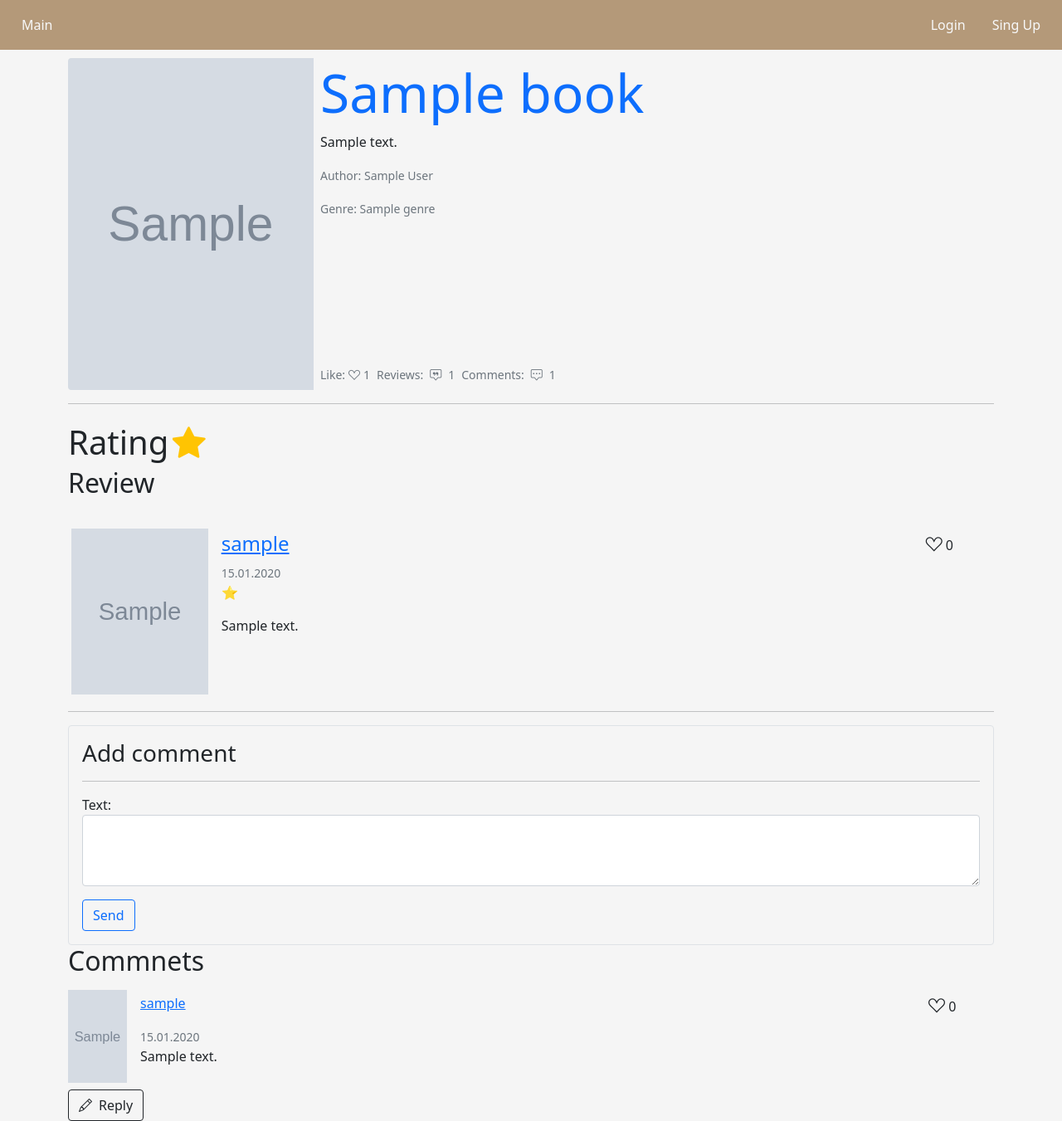
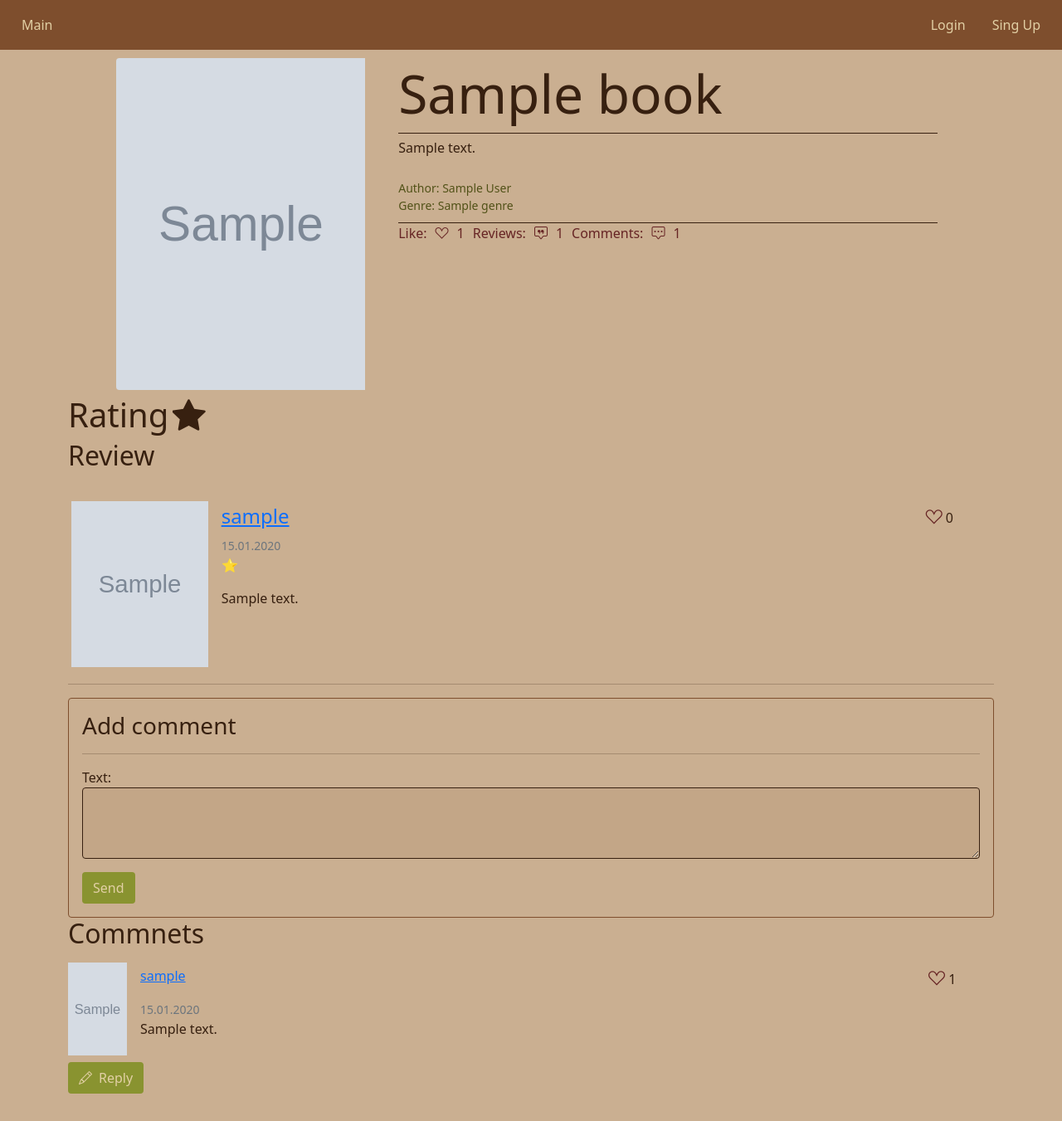
Before and after one commit to malceva-ekaterina/bookshelf, a Django app: page /books/1/ in a window 1280 px wide. Shown: the whole page at 83% size. After the commit the page ends 1318 px from the top, so only its background shows below. Run offline with Django 5.2, Linux system fonts and the light colour scheme; tables that the repository leaves empty hold one stand-in row (values such as "Sample post"); grey boxes marked "Sample" are stand-in pictures; data that the repository does not hold is empty.

Commit message:
Design change

```diff
--- a/accounts/forms.py
+++ b/accounts/forms.py
@@ -7,7 +7,7 @@ class SingUpForm(UserCreationForm):
     def __init__(self, *args, **kwargs):
         super().__init__(*args, **kwargs)
         for field in self.fields.values():
-            existing_classes = field.widget.attrs.get('class', '')
+            existing_classes = field.widget.attrs.get('class', 'form-input')
             field.widget.attrs['class'] = (
                 f'{existing_classes} form-control'
             ).strip()
@@ -19,7 +19,7 @@ class ProfileForm(forms.ModelForm):
     def __init__(self, *args, **kwargs):
         super().__init__(*args, **kwargs)
         for field in self.fields.values():
-            existing_classes = field.widget.attrs.get('class', '')
+            existing_classes = field.widget.attrs.get('class', 'form-input')
             field.widget.attrs['class'] = (
                 f'{existing_classes} form-control'
             ).strip()
@@ -35,7 +35,7 @@ class UserForm(forms.ModelForm):
     def __init__(self, *args, **kwargs):
         super().__init__(*args, **kwargs)
         for field in self.fields.values():
-            existing_classes = field.widget.attrs.get('class', '')
+            existing_classes = field.widget.attrs.get('class', 'form-input')
             field.widget.attrs['class'] = (
                 f'{existing_classes} form-control'
             ).strip()
--- a/bookshelf/settings.py
+++ b/bookshelf/settings.py
@@ -118,7 +118,7 @@ USE_TZ = True
 # Static files (CSS, JavaScript, Images)
 # https://docs.djangoproject.com/en/6.1/howto/static-files/
 
-STATIC_URL = '/static/'
+STATIC_URL = 'static/'
 STATICFILES_DIRS = [BASE_DIR / 'static']
 STATIC_ROOT = os.path.join(BASE_DIR, 'staticfiles')
 
--- a/library/forms.py
+++ b/library/forms.py
@@ -7,7 +7,7 @@ class BookForm(forms.ModelForm):
     def __init__(self, *args, **kwargs):
         super().__init__(*args, **kwargs)
         for field in self.fields.values():
-            existing_classes = field.widget.attrs.get('class', '')
+            existing_classes = field.widget.attrs.get('class', 'form-input')
             field.widget.attrs['class'] = (
                 f'{existing_classes} form-control'
             ).strip()
@@ -23,7 +23,7 @@ class BookForm(forms.ModelForm):
         model = Book
         fields = ('title', 'description', 'cover', 'genres', 'author')
         widgets = {
-                    "description": forms.Textarea(attrs={"class": 'form-control', "rows": 2}),
+                    "description": forms.Textarea(attrs={"rows": 2}),
                 }
 
 
@@ -32,7 +32,7 @@ class CommentForm(forms.ModelForm):
     def __init__(self, *args, **kwargs):
             super().__init__(*args, **kwargs)
             for field in self.fields.values():
-                existing_classes = field.widget.attrs.get('class', '')
+                existing_classes = field.widget.attrs.get('class', 'form-input')
                 field.widget.attrs['class'] = (
                     f'{existing_classes} form-control'
                 ).strip()
@@ -40,7 +40,7 @@ class CommentForm(forms.ModelForm):
         model = Comment
         fields = ('text',)
         widgets = {
-            "text": forms.Textarea(attrs={"class": 'form-control', "rows": 3}),
+            "text": forms.Textarea(attrs={"rows": 3}),
         }
 
 
@@ -48,7 +48,7 @@ class GenreForm(forms.ModelForm):
     def __init__(self, *args, **kwargs):
             super().__init__(*args, **kwargs)
             for field in self.fields.values():
-                existing_classes = field.widget.attrs.get('class', '')
+                existing_classes = field.widget.attrs.get('class', 'form-input')
                 field.widget.attrs['class'] = (
                     f'{existing_classes} form-control'
                 ).strip()
@@ -60,7 +60,7 @@ class AuthorForm(forms.ModelForm):
     def __init__(self, *args, **kwargs):
             super().__init__(*args, **kwargs)
             for field in self.fields.values():
-                existing_classes = field.widget.attrs.get('class', '')
+                existing_classes = field.widget.attrs.get('class', 'form-input')
                 field.widget.attrs['class'] = (
                     f'{existing_classes} form-control'
                 ).strip()
@@ -72,7 +72,7 @@ class ReviewForm(forms.ModelForm):
     def __init__(self, *args, **kwargs):
             super().__init__(*args, **kwargs)
             for field in self.fields.values():
-                existing_classes = field.widget.attrs.get('class', '')
+                existing_classes = field.widget.attrs.get('class', 'form-input')
                 field.widget.attrs['class'] = (
                     f'{existing_classes} form-control'
                 ).strip()
@@ -80,5 +80,5 @@ class ReviewForm(forms.ModelForm):
         model = Review
         fields = ('rating', 'text')
         widgets = {
-            "text": forms.Textarea(attrs={"class": 'form-control', "rows": 3}),
+            "text": forms.Textarea(attrs={"rows": 3}),
         }
--- /dev/null
+++ b/static/css/style.css
@@ -0,0 +1,193 @@
+:root {
+    --l-yellow: #caaf91;
+    --white: #E2D0A5;
+    --l-brown: #7E4E2D;
+    --l-brown-o: #7e4d2d18;
+    --brown: #372010;
+    --d-green: #525218;
+    --l-green: #899330;
+    --small-text: 14px;
+    --red: #662424;
+
+}
+.border-form {
+    border: var(--l-brown) 1px solid;
+}
+.modal-header, .modal-footer{
+    border-color: var(--l-brown);
+}
+.form-input {
+    background-color: var(--l-brown-o);
+    border: var(--brown) 1px solid;
+}
+.form-input:focus {
+    background-color: var(--l-brown-o);
+    border: var(--brown) 1px solid;
+    box-shadow: 0 0 0 4px var(--l-brown-o);
+}
+.form-input:focus option:focus{
+    background-color: var(--l-brown-o);
+}
+.red {
+    color: var(--red);
+}
+.white {
+    color: var(--white);
+    text-decoration: none;
+}
+.white:hover {
+    color: var(--white);
+    text-decoration: none;
+}
+* {
+    color: var(--brown);
+}
+body {
+    background-color: var(--l-yellow);
+}
+header {
+    padding: 10px;
+    background-color: var(--l-brown);
+    margin-bottom: 10px;
+}
+.small-text {
+    font-size: var(--small-text);
+    margin: 0;
+    color: var(--brown);
+}
+.small-text > *{
+    color: var(--d-green);
+}
+.books {
+    display: flex;
+    flex-wrap: wrap;
+    gap: 10px;
+}
+.book {
+    display: flex;
+    justify-content: center;
+    gap: 30px;
+    flex-wrap: wrap;
+    padding: 0;
+}
+.book_card {
+    height: 255px;
+    width: 420px;
+    border-radius: 15px;
+    border: 1px var(--brown) groove;
+    display: flex;
+    justify-content: space-between;
+    padding: 0;
+}
+.book_card:hover {
+    background: linear-gradient(to right, #ebc69f, #52360144);
+}
+.book_img {
+    width: 40%;
+}
+.book_title {
+    border-bottom: var(--brown) 1px solid;
+    margin-bottom: 5px;
+}
+.book_title > h2 > a {
+    text-overflow: ellipsis;
+    overflow: hidden;
+    text-decoration: none;
+    color: var(--brown);
+}
+.book_info {
+    width: 60%;
+    padding:5px 10px;
+}
+.descr {
+    width: 100%;
+    display: -webkit-box;
+    -webkit-line-clamp: 3;
+    line-clamp: 3;
+    -webkit-box-orient: vertical;
+    overflow: hidden;
+    margin: 0;
+}
+.book_descr {
+    display: flex;
+    flex-direction: column;
+    gap: 10px;
+}
+.items {
+    border-top: var(--brown) 1px solid;
+    display: flex;
+    gap: 10px;
+    margin-top: auto;
+    align-content: center;
+}
+.item {
+    align-content: center;
+    display: flex;
+    gap: 10px;
+}
+.item > * {
+    color: var(--red);
+}
+.img-box {
+    width: 40%;
+    height: 100%;
+    border-radius: 15px;
+    overflow: hidden;
+}
+.img-fluid  {
+    height: 100%;
+    width: 100%;
+    object-fit: cover;
+}
+.rating > *{
+    font-size: 40px;
+}
+.bar {
+    width:fit-content;
+    color: #ffc402;
+
+    mask-image: linear-gradient(
+            to right,
+            #000000 calc(var(--progress) * 1%),
+            transparent calc(var(--progress) * 1%)
+        );
+    mask-size: contain;
+    mask-repeat: no-repeat;
+    mask-position: center;
+}
+.green-btn {
+    color: var(--white);
+    background-color: var(--l-green);
+}
+.green-btn i {
+    color: var(--white);
+}
+.green-btn:hover {
+    color: var(--white);
+    background-color: var(--d-green);
+}
+.green-btn:hover i{
+    color: var(--white);
+}
+button:hover i {
+    color: var(--l-yellow);
+}
+button:hover .red {
+    color: var(--red);
+}
+.modal-content {
+    background-color: var(--l-yellow);
+}
+@media (max-width: 1000px) {
+    .book {
+        display: block;
+        width: 100%;
+    }
+    .img-box {
+        width: 100%;
+    }
+    .book_info {
+        padding: 0;
+        width: 100%;
+    }
+}
--- a/static/style.css
+++ /dev/null
@@ -1,37 +0,0 @@
-body {
-    background-color: whitesmoke;
-}
-header {
-    padding: 10px;
-    background-color: #b49979;
-    margin-bottom: 10px;
-}
-
-.img-box {
-    height: 100%;
-    width: 200px;
-    overflow: hidden;
-}
-.img-fluid  {
-    height: 100%;
-    width: 100%;
-    object-fit: cover;
-    align-content: center;
-}
-.rating > *{
-
-    font-size: 40px;
-}
-.bar {
-    width:fit-content;
-    color: #ffc402;
-
-    mask-image: linear-gradient(
-            to right,
-            #000000 calc(var(--progress) * 1%),
-            transparent calc(var(--progress) * 1%)
-        );
-    mask-size: contain;
-    mask-repeat: no-repeat;
-    mask-position: center;
-}
--- a/templates/account/profile_edit.html
+++ b/templates/account/profile_edit.html
@@ -2,7 +2,7 @@
 {% block title %}{{ profile_user.username }} edit {% endblock title %}
 {% block content %}
 
-<form method="post" enctype="multipart/form-data" class="border p-3 rounded">
+<form method="post" enctype="multipart/form-data" class="border-form p-3 rounded">
     <h1>Edit Profile</h1>
     <hr>
     {% csrf_token %}
@@ -36,6 +36,6 @@
 
     {{ profile_form.non_field_errors }}
 
-    <button type="submit" class="btn btn-outline-dark">Update</button>
+    <button type="submit" class="btn green-btn">Update</button>
 </form>
 {% endblock content %}
--- a/templates/base.html
+++ b/templates/base.html
@@ -7,30 +7,30 @@
     <link href="https://cdn.jsdelivr.net/npm/bootstrap@5.0.2/dist/css/bootstrap.min.css" rel="stylesheet" integrity="sha384-EVSTQN3/azprG1Anm3QDgpJLIm9Nao0Yz1ztcQTwFspd3yD65VohhpuuCOmLASjC" crossorigin="anonymous">
     <link rel="stylesheet" href="https://cdn.jsdelivr.net/npm/bootstrap-icons@1.11.1/font/bootstrap-icons.css">
     {% load static %}
-    <link rel="stylesheet" href="{% static 'style.css' %}">
+    <link rel="stylesheet" href="{% static 'css/style.css' %}">
 </head>
 <body>
     <header>
         <ul class="nav justify-content-end">
             <li class="nav-item me-auto">
-                <a class="nav-link text-light" href="{% url "books" %}">Main</a>
+                <a class="nav-link white" href="{% url "books" %}">Main</a>
             </li>
             {% if user.is_authenticated %}
                 <li class="nav-item">
-                    <a class="nav-link active text-light" href="{% url "profile" %}" aria-current="page">Profile</a>
+                    <a class="nav-link white" href="{% url "profile" %}" aria-current="page">Profile</a>
                 </li>
                 <li class="nav-item">
                     <form action="{% url "logout" %}" method="post">
                         {% csrf_token %}
-                        <input type="submit" value="LogOut" class="btn btn-link text-light">
+                        <input type="submit" value="LogOut" class="btn btn-link white">
                     </form>
                 </li>
             {% else %}
                 <li class="nav-item">
-                    <a class="nav-link active text-light" href="{% url "login" %}" aria-current="page">Login</a>
+                    <a class="nav-link active white" href="{% url "login" %}" aria-current="page">Login</a>
                 </li>
                 <li class="nav-item">
-                    <a class="nav-link text-light" href="{% url "sing_up" %}">Sing Up</a>
+                    <a class="nav-link white" href="{% url "sing_up" %}">Sing Up</a>
                 </li>
             {% endif %}
 
--- a/templates/books/_comments.html
+++ b/templates/books/_comments.html
@@ -1,5 +1,5 @@
-<div class="row  mt-2 mb-2">
-    <div class="col-1 row-1" style="">
+<div class="row mt-2 mb-2">
+    <div class="col-1" style="">
         <img src="{{ comment.user.profile.avatar.url }}" alt="" class="img-fluid ">
     </div>
     <div class="col-10 p-1">
@@ -13,16 +13,16 @@
                 {% csrf_token %}
                 <button type="submit" class="btn btn-link p-0 border-0">
                     {% if comment.is_liked_by_user %}
-                        <i class="bi bi-suit-heart-fill text-danger"
+                        <i class="bi bi-suit-heart-fill red"
                             style="font-size: 20px;"></i>
                     {% else %}
-                        <i class="bi bi-suit-heart"
+                        <i class="bi bi-suit-heart red"
                             style="font-size: 20px;"></i>
                     {% endif %}
                 </button>
             </form>
         {% else %}
-            <i class="bi bi-suit-heart" style="font-size: 20px;"></i>
+            <i class="bi bi-suit-heart red" style="font-size: 20px;"></i>
         {% endif %}
             <span>{{ comment.likes_count }}</span>
     </div>
--- a/templates/books/book_detail.html
+++ b/templates/books/book_detail.html
@@ -1,62 +1,63 @@
 {% extends "base.html" %}
 {% block title %}Book {{ book.title }}{% endblock title %}
 {% block content %}
-    <div class="row g-1">
-        <div class="col-5" style="width: 300px; height: 400px;">
-            <img src="{{ book.cover.url }}" class="img-fluid rounded-start" alt="...">
+    <div class="book">
+        <div class="book_img" style="width: 300px; height: 400px;">
+            <img src="{{ book.cover.url }}" class="img-fluid rounded-start">
         </div>
-        <div class="col-7">
-            <div class="d-flex flex-column position-relative h-100 p-1">
-                <h1 class="card-title display-3"><a href="{% url "book_detail" book.pk%}" class="text-decoration-none">{{ book.title }}</a></h1>
-                <p class="card-text">{{ book.description }}</p>
-                <p class="card-text"><small class="text-muted">
+        <div class="book_info">
+            <div class="book_title">
+                <h1 class="display-3">{{ book.title }}</h1>
+            </div>
+            <div class="book_descr">
+                <p class="">{{ book.description }}</p>
+                <div class="d-flex flex-column">
+                    <p class="small-text">
                         <span>Author: </span>
                         {% for author in object.author.all %}
                             <span>{{ author.full_name }}</span>
                         {% endfor %}
-                </small></p>
-                <p class="card-text">
-                    <small class="text-muted">
+                    </p>
+                    <p class="small-text">
                         <span>Genre: </span>
                         {% for genre in object.genres.all %}
                             <span>{{ genre.name }}</span>
                         {% endfor %}
-                    </small>
                     </p>
-                <small class="d-flex mt-auto">
-                    <div class="d-flex align-items-center text-muted">
-                            <span class="pe-1">Like: </span>
+                </div>
+                <div class="items">
+                    <div class="item">
+                            <span>Like: </span>
                             {% if user.is_authenticated %}
-                                <form action="{% url 'book_like' book.pk %}" method="post" class="p-1">
+                                <form action="{% url 'book_like' book.pk %}" method="post" class="p-0 m-0">
                                     {% csrf_token %}
-                                    <button type="submit" class="btn btn-link p-0">
+                                    <button type="submit" class="btn btn-link p-0 m-0">
                                         {% if book_is_liked %}
-                                            <i class="bi bi-suit-heart-fill text-danger"></i>
+                                            <i class="bi bi-suit-heart-fill red"></i>
                                         {% else %}
-                                            <i class="bi bi-suit-heart" ></i>
+                                            <i class="bi bi-suit-heart"></i>
                                             {% endif %}
                                         </button>
                                     </form>
                             {% else %}
-                                <i class="bi bi-suit-heart" ></i>
+                                <i class="bi bi-suit-heart"></i>
                             {% endif %}
-                            <span class="p-1">{{ book.likes.count }}</span>
+                            <span>{{ book.likes.count }}</span>
                     </div>
-                    <div class="d-flex align-items-center text-muted">
-                        <span class="p-1">Reviews: </span>
-                        <span class="p-1"><i class="bi bi-chat-square-quote"></i></span>
-                        <span class="p-1">{{ book.reviews.count }}</span>
+                    <div class="item">
+                        <span>Reviews: </span>
+                        <i class="bi bi-chat-square-quote"></i>
+                        <span>{{ book.reviews.count }}</span>
                     </div>
-                    <div class="d-flex align-items-center text-muted">
-                        <span class="p-1">Comments: </span>
-                        <span class="p-1"><i class="bi bi-chat-square-dots"></i></span>
-                        <span class="p-1">{{ book.comments.count }}</span>
-                    </div>
-                </small>
+                    <div class="item">
+                        <span>Comments: </span>
+                        <i class="bi bi-chat-square-dots"></i>
+                        <span>{{ book.comments.count }}</span>
                     </div>
                 </div>
             </div>
-    <hr>
+        </div>
+    </div>
     <div class="rating">
         <span>Rating</span>
         {% if book.avg_rating == None %}
@@ -69,7 +70,7 @@
         <h2>Review</h2>
         {% if not review_exist and user.is_authenticated %}
         <div>
-            <form action="{% url "review_create" b_pk=book.pk %}" method="post" class="border p-3 rounded">
+            <form action="{% url "review_create" b_pk=book.pk %}" method="post" class="border-form p-3 rounded">
                 <h3>Left Review</h3>
                 <hr>
                 {% csrf_token %}
@@ -85,7 +86,7 @@
                         {% endfor %}
                     </div>
                 {% endfor %}
-                <button type="submit" class="btn btn-outline-primary">Send</button>
+                <button type="submit" class="btn green-btn">Send</button>
             </form>
         </div>
         {% endif %}
@@ -108,20 +109,20 @@
                                 {% csrf_token %}
                                 <button type="submit" class="btn btn-link p-0 border-0">
                                     {% if review.is_liked_by_user %}
-                                        <i class="bi bi-suit-heart-fill text-danger"
+                                        <i class="bi bi-suit-heart-fill red"
                                             style="font-size: 20px;"></i>
                                     {% else %}
-                                        <i class="bi bi-suit-heart"
+                                        <i class="bi bi-suit-heart red"
                                             style="font-size: 20px;"></i>
                                     {% endif %}
                                 </button>
                             </form>
                         {% else %}
-                            <i class="bi bi-suit-heart" style="font-size: 20px;"></i>
+                            <i class="bi bi-suit-heart red" style="font-size: 20px;"></i>
                         {% endif %}
                             <span>{{ review.likes.count }}</span>
                         {% if review.user == user %}
-                        <button type="button" class="btn btn-outline-dark me-1" data-bs-toggle="modal" data-bs-target="#reviewModal">
+                        <button type="button" class="btn green-btn me-1" data-bs-toggle="modal" data-bs-target="#reviewModal">
                             <i class="bi bi-pencil"></i>
                         </button>
                         {% endif %}
@@ -130,9 +131,10 @@
             {% endfor %}
         </div>
     </div>
+
     <hr>
     <div>
-        <form action="{% url "comment_create" book.pk %}" method="post" class="border p-3 rounded">
+        <form action="{% url "comment_create" book.pk %}" method="post" class="border-form p-3 rounded">
             {% csrf_token %}
             <h3>Add comment</h3>
             <hr>
@@ -148,19 +150,19 @@
                     {% endfor %}
                 </div>
             {% endfor %}
-            <button type="submit" class="btn btn-outline-primary">Send</button>
+            <button type="submit" class="btn green-btn">Send</button>
         </form>
         <div class="d-flex flex-column">
             <h2>Commnets</h2>
             {% for comment in comments %}
                     {% include "books/_comments.html" with comment=comment %}
             <div>
-                <button class="btn btn-outline-dark" type="button" data-bs-toggle="collapse" data-bs-target="#collapseExample" aria-expanded="false" aria-controls="collapseExample">
+                <button class="btn green-btn" type="button" data-bs-toggle="collapse" data-bs-target="#collapse{{comment.pk}}" aria-expanded="false" aria-controls="collapse{{comment.pk}}">
                     <i class="bi bi-pencil me-2"></i>Reply
                 </button>
             </div>
-                <div class="collapse" id="collapseExample">
-                    <form action="{% url "comment_create" book.pk %}" method="post" class="border p-3 rounded">
+                <div class="collapse" id="collapse{{comment.pk}}">
+                    <form action="{% url "comment_create" book.pk %}" method="post" class="border-form p-3 rounded">
                         {% csrf_token %}
                         <h3>Add reply</h3>
                         <hr>
@@ -177,7 +179,7 @@
                                 {% endfor %}
                             </div>
                         {% endfor %}
-                        <button type="submit" class="btn btn-outline-primary">Send</button>
+                        <button type="submit" class="btn green-btn">Send</button>
                         </form>
                 </div>
             {% endfor %}
@@ -192,7 +194,7 @@
             </div>
             {% if user.is_authenticated %}
                 <div class="modal-body">
-                    <form action="{% url "review_edit" b_pk=book.pk %}" method="post" class="border p-3 rounded">
+                    <form action="{% url "review_edit" b_pk=book.pk %}" method="post" class="border-form p-3 rounded">
                         <h3>Left Review</h3>
                         <hr>
                         {% csrf_token %}
@@ -208,7 +210,7 @@
                                 {% endfor %}
                             </div>
                         {% endfor %}
-                        <button type="submit" class="btn btn-outline-primary">Send</button>
+                        <button type="submit" class="btn green-btn">Send</button>
                     </form>
                 </div>
             {% endif %}
```
Also changed, not shown: templates/account/profile.html (+7 -62 lines), templates/books/book_card.html (added, +49 -0 lines), templates/books/book_form.html (+7 -7 lines), templates/books/index.html (+10 -55 lines). Lines whose indentation alone changed are shown as unchanged.
